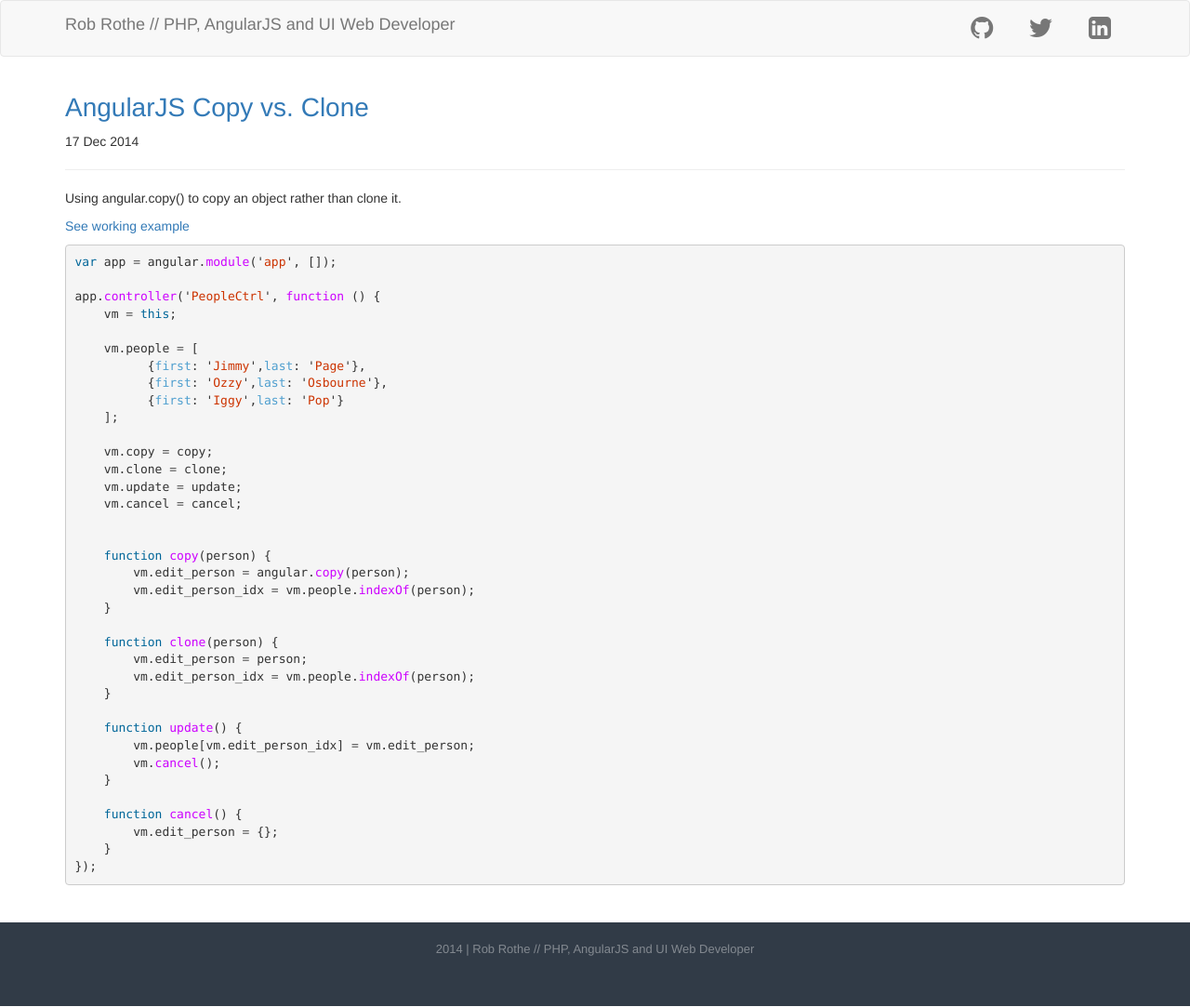
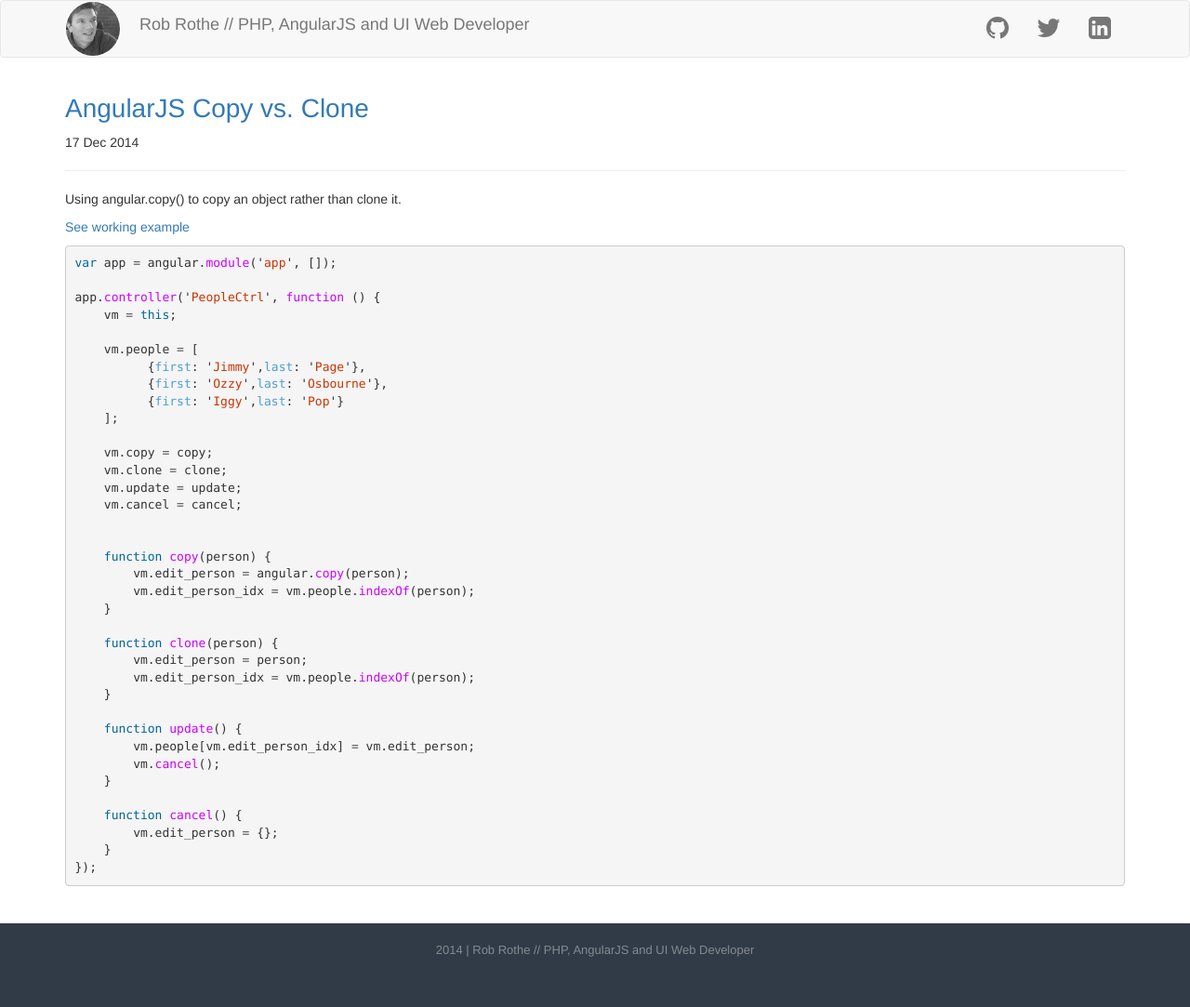
Before and after one commit to robrothedev/robrothedev.github.io, a Jekyll site: the page built from index.html, in a window 1280 px wide. Shown: the whole page at 93% size. Built offline with Jekyll 4.4.1, drawn with Linux system fonts in a browser that asks for light colours; nearby versions of some CDN libraries; the list of posts is cut into pages by our own code.

Commit message:
Updating

```diff
--- a/_includes/header.html
+++ b/_includes/header.html
@@ -7,13 +7,14 @@
             <span class="icon-bar"></span>
             <span class="icon-bar"></span>
           </button>
+          <img src="{{ site.baseurl }}public/images/rob-bw.jpg" class="img-circle rob-bw pull-left">
           <a href="{{ site.baseurl }}" class="navbar-brand">{{ site.title }}</a>
         </div>
         <div id="navbar" class="navbar-collapse collapse">
           <ul class="nav navbar-nav navbar-right">
             <li><a href="http://github.com/robrothedev"><span class="fa fa-github fa-2x"></span></a></li>
-            <li><a href="http://www.twitter.com/robrothedev"><span class="fa fa-twitter fa-2x pull-right"></span></a></li>
-            <li><a href="http://www.linkedin.com/pub/rob-rothe/64/407/b80"><span class="fa fa-linkedin-square fa-2x pull-right"></span></a></li>
+            <li><a href="http://www.twitter.com/robrothedev"><span class="fa fa-twitter fa-2x"></span></a></li>
+            <li><a href="http://www.linkedin.com/pub/rob-rothe/64/407/b80"><span class="fa fa-linkedin-square fa-2x"></span></a></li>
           </ul>
         </div><!--/.nav-collapse -->
       </div>
```
